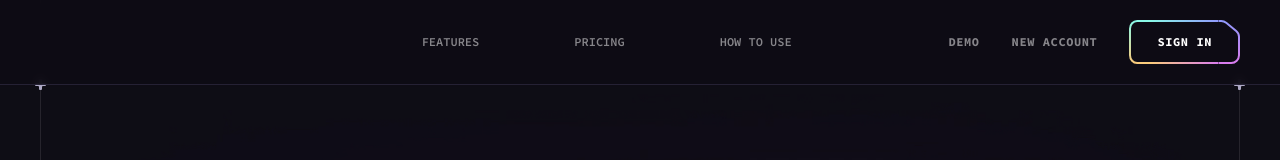
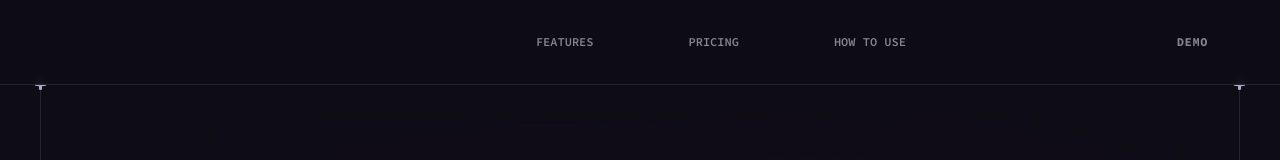
Before and after one commit to alexbradau/test-dd-ai-app, a React (Vite) app: page / in a window 1280 px wide. Shown: the top 160 px of the page. Built offline with nearby package versions, Linux system fonts and the light colour scheme.

Commit message:
temporarily removed New Account and Sign In links

```diff
--- a/src/components/Header.jsx
+++ b/src/components/Header.jsx
@@ -89,14 +89,15 @@ useEffect(() => {
           </div>
 
         </nav>
-
         <Link to="/demo" className="button hidden mr-8 text-n-1/50 transition-colors hover:text-n-1 lg:block">Demo</Link>
-
+        { false && (
         <Link to="/signup" className="button hidden mr-8 text-n-1/50 transition-colors hover:text-n-1 lg:block">New Account</Link>
+        )}
+        { false && (
         <Button className="hidden lg:flex" href="#login">
           Sign in
         </Button>
-
+        )}
         <Button
           className="ml-auto lg:hidden"
           px="px-3"
```
